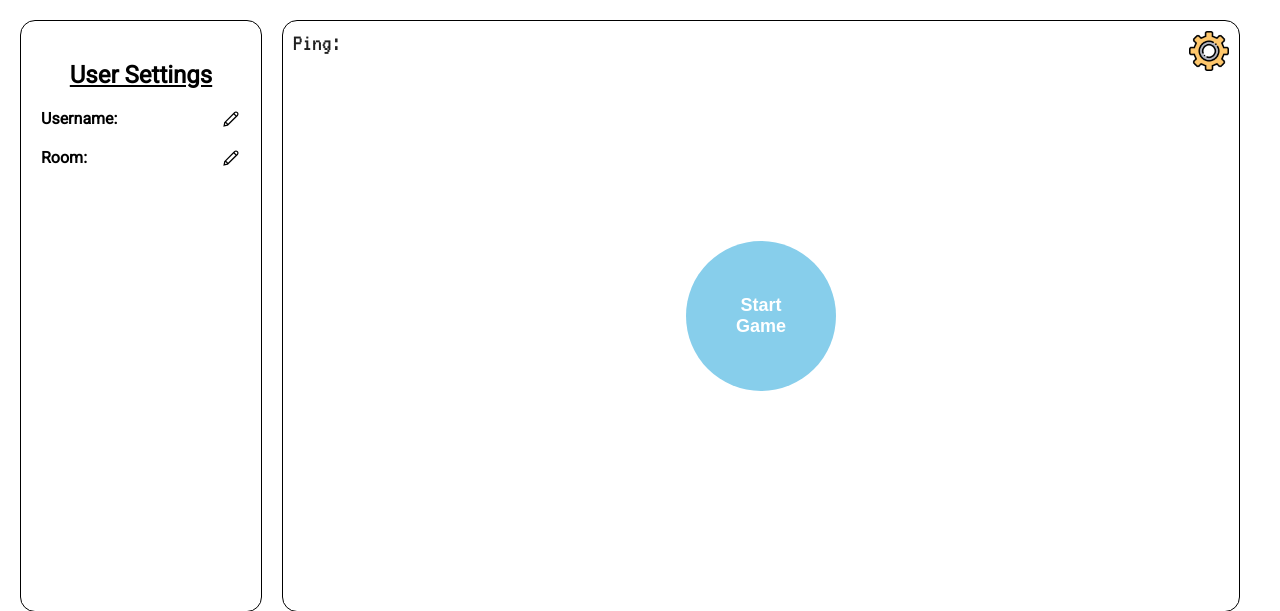
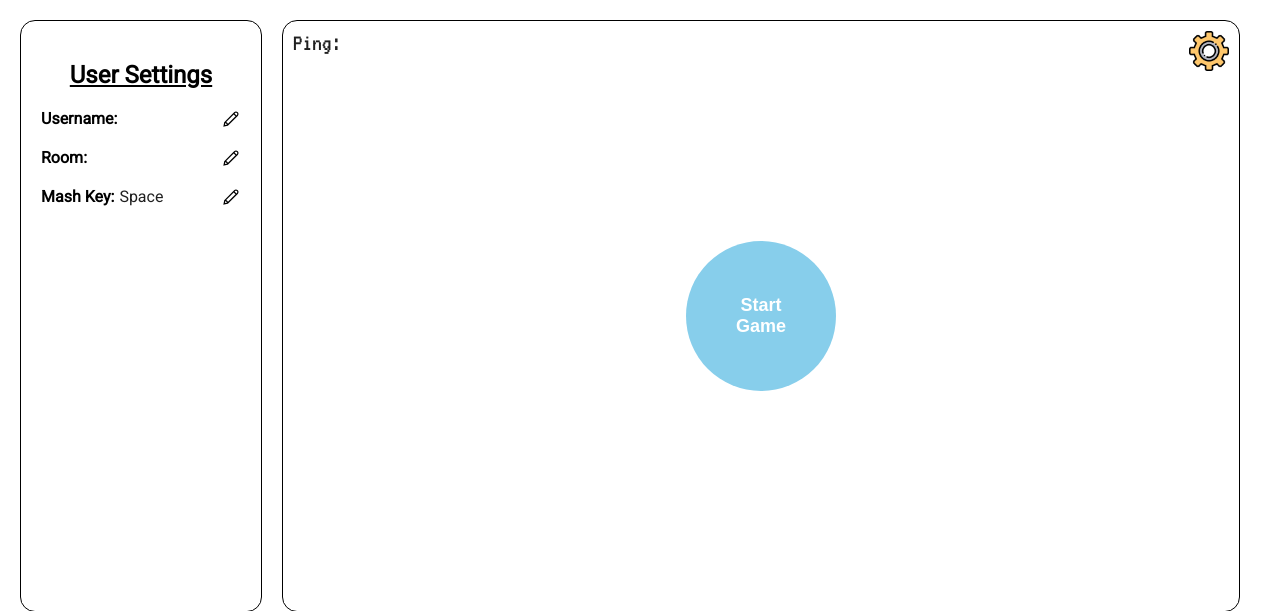
Before and after one commit to TheOneMaster/button-mash-flask, a Flask app: page /game in a window 1280 px wide. Shown: the part 100-711 px from the top of the page. Run offline with Flask 2, Linux system fonts and the light colour scheme; some libraries are stand-ins or nearby versions.

Commit message:
Added Mashkey changing support

```diff
--- a/server/static/client-JS/game.js
+++ b/server/static/client-JS/game.js
@@ -2,7 +2,7 @@
 
 class UserSettings {
 
-  constructor(username="", lobby="", mashKey=" ") {
+  constructor(username="", lobby="", mashKey="Space") {
     this.username = username;
     this.room = lobby;
     this.mashKey = mashKey;
@@ -116,11 +116,41 @@ const eventHandlers = {
     inputEl.replaceWith(newRoomEl);
 
     changeRoom()
-    console.log('test')
 
     let editRoomEl = document.getElementById('editRoom');
     editRoomEl.removeEventListener("click", eventHandlers.saveRoom);
     editRoomEl.addEventListener("click", eventHandlers.editRoom);
+  },
+
+  editMashKey: function() {
+    let mashKeyEl = document.getElementById('mashKey');
+    let editMashKeyEl = document.getElementById('editMashKey');
+
+    let inputMashKey = document.createElement('input');
+    inputMashKey.id = "mashKeyInput";
+
+    mashKeyEl.replaceWith(inputMashKey);
+
+    inputMashKey.focus();
+
+    function saveMashKey(e) {
+      let key = e.code;
+      USER_SETTINGS.mashKey = key;
+
+      let newMashKeyEl = document.createElement("span");
+      newMashKeyEl.id = "mashKey";
+      newMashKeyEl.textContent = key;
+
+      inputMashKey.replaceWith(newMashKeyEl);
+
+      editMashKeyEl.addEventListener("click", eventHandlers.editMashKey)
+
+    }
+
+    inputMashKey.addEventListener("keypress", saveMashKey)
+
+    editMashKeyEl.removeEventListener("click", eventHandlers.editMashKey);
+
   }
 };
 
@@ -133,14 +163,18 @@ function addEventHandlers() {
   settings_gear.addEventListener("click", eventHandlers.settingsToggle);
 
   // Edit & Save username
-  let editUserEl = document.getElementById('editUsername');
-  if (editUserEl !== null) {
-    editUserEl.addEventListener("click", eventHandlers.editUsername);
+
+  let options = ['editUsername', 'editRoom', 'editMashKey'];
+
+  for (let option of options) {
+    let editEl = document.getElementById(option);
+
+    if (editEl !== null) {
+      editEl.addEventListener("click", eventHandlers[option]);
+    }
   }
 
-  // Edit & Save room number
-  let editRoomEl = document.getElementById("editRoom");
-  editRoomEl.addEventListener("click", eventHandlers.editRoom);
+  document.getElementById("mashKey").textContent = USER_SETTINGS.mashKey;
 
 }
 
@@ -231,8 +265,6 @@ socket.on("client-settings", (json) => {
 });
 
 socket.on('room-update', (clients) => {
-
-  console.log(clients);
 
   let template = document.getElementById('clientMain').content.firstElementChild;
   let client_screen = document.getElementById('lobbyMain');
@@ -404,6 +436,8 @@ const game = {
   initGame: function () {
     game.setCallbacks();
 
+    game.mash_key = USER_SETTINGS.mashKey;
+
     game.start_time = new Date().getTime();
 
     game.gameInterval = setInterval(game.gameLoop, 1000 / game.freq);
@@ -438,7 +472,7 @@ const game = {
   },
 
   __keypress__: function (e) {
-    if (game.mash_key == e.key) {
+    if (game.mash_key == e.code) {
       game.totalPress += 1;
     }
   },
--- a/server/templates/game.jinja
+++ b/server/templates/game.jinja
@@ -50,6 +50,20 @@
 
             </li>
 
+            <li>
+
+                <div class="user-settings-item flex-row">
+                Mash Key:
+                <span id="mashKey"></span>
+                    <div id="editMashKey" title="Change key">
+                        <svg xmlns="http://www.w3.org/2000/svg"  viewBox="0 0 32 32" width="64px" height="64px">
+                            <path d="M 23.90625 3.96875 C 22.859375 3.96875 21.8125 4.375 21 5.1875 L 5.1875 21 L 5.125 21.3125 L 4.03125 26.8125 L 3.71875 28.28125 L 5.1875 27.96875 L 10.6875 26.875 L 11 26.8125 L 26.8125 11 C 28.4375 9.375 28.4375 6.8125 26.8125 5.1875 C 26 4.375 24.953125 3.96875 23.90625 3.96875 Z M 23.90625 5.875 C 24.410156 5.875 24.917969 6.105469 25.40625 6.59375 C 26.378906 7.566406 26.378906 8.621094 25.40625 9.59375 L 24.6875 10.28125 L 21.71875 7.3125 L 22.40625 6.59375 C 22.894531 6.105469 23.402344 5.875 23.90625 5.875 Z M 20.3125 8.71875 L 23.28125 11.6875 L 11.1875 23.78125 C 10.53125 22.5 9.5 21.46875 8.21875 20.8125 Z M 6.9375 22.4375 C 8.136719 22.921875 9.078125 23.863281 9.5625 25.0625 L 6.28125 25.71875 Z"/>
+                        </svg>
+                    </div>
+                </div>
+
+            </li>
+
 
 
             </ul>
@@ -57,7 +71,7 @@
 
     </div>
 
-    <div class="game-main" id="gameMain" tabindex="1">
+    <div class="game-main" id="gameMain">
         <img id="settingsGear" src="{{ url_for('static', filename='Images/gear.webp') }}">
 
         <div class="game-buttons flex-row" id="gameButtons">
```
